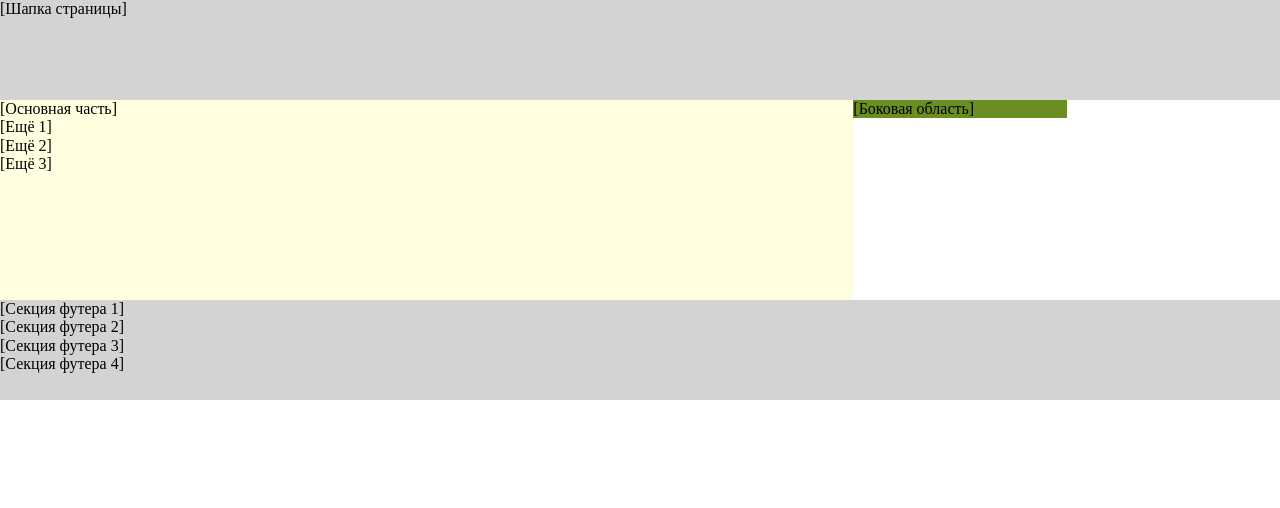
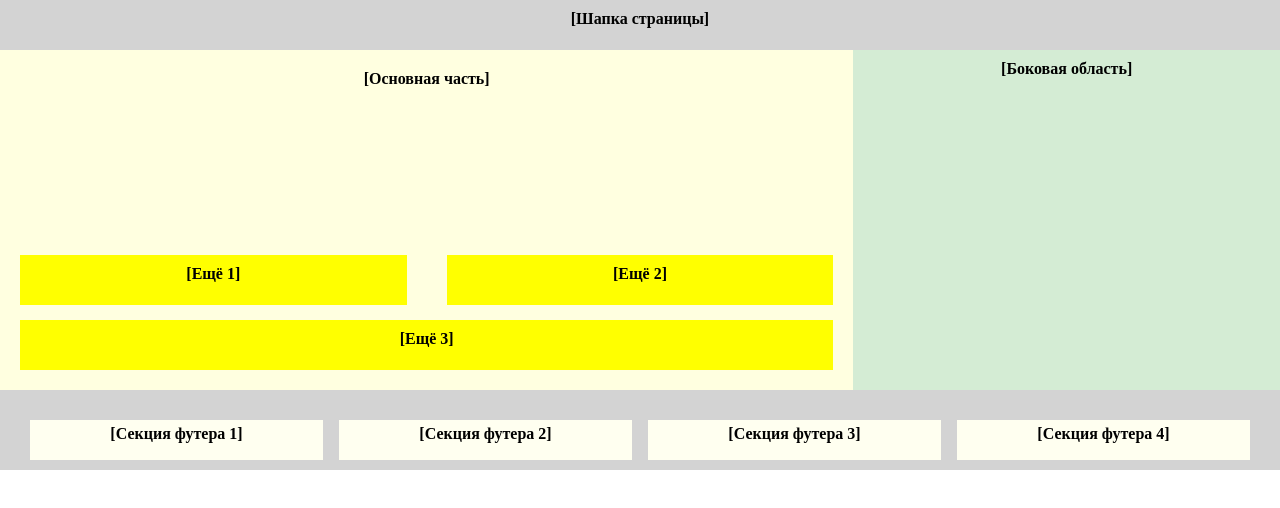
Before and after one commit to n3kr4s0v4/itgirlschool, a plain HTML site: page week-6/str1grid.html in a window 1280 px wide. Drawn offline with Linux system fonts and the light colour scheme.

Commit message:
grid done

```diff
--- a/week-6/str1grid.html
+++ b/week-6/str1grid.html
@@ -12,15 +12,14 @@
     <div class="container">
         <header class="header">[Шапка страницы]
         </header>
-        <main class="content">[Основная часть]
+        <main class="content">
+            <div class="content__name">[Основная часть]</div>
                 <div class="item1">[Ещё 1]</div>
                 <div class="item2">[Ещё 2]</div>
                 <div class="item3">[Ещё 3]</div>
             </main>
-        <aside>
-            <div class="sidebar">
+        <aside class="sidebar">
                 <div class="aside__text">[Боковая область]
-                </div>
             </div>
         </aside>
         <footer class="footer">
--- a/week-6/style1.css
+++ b/week-6/style1.css
@@ -2,13 +2,17 @@
     display: flex;
     justify-content: center;
     align-items: center;
-    background-color: darkgray;
+    background-color: lightgray;
     height: 35px;
+    padding: 10px;
+    font-weight: bolder;
 }
 
 .info {
     display: flex;
-    background-color: darkseagreen;
+    background-color: rgb(212, 236, 212);
+    text-align: center;
+    font-weight: bolder;
 }
 
 .aside {
@@ -16,30 +20,42 @@
 }
 
 .main__info {
+    border: 1px solid red;
     background-color: cornsilk;
-    height: 150px;
+    height: 250px;
     width: 70%;
     display: flex;
+    flex-wrap: wrap;
+    justify-content: space-around;
+    align-items: center;
+    text-align: center;
+    padding: 10px;
+    font-weight: bolder;
 }
 
 .item1,
 .item2,
 .item3 {
+    border: 1px solid red;
     background-color: yellow;
     height: 30px;
-    width: 300px;
+    width: 200px;
+    text-align: center;
+    padding: 10px;
+    font-weight: bolder;
 }
 
 .flex-container {
     display: flex;
-    justify-content: space-between;
-    background-color: darkgray;
+    justify-content: space-around;
+    background-color: lightgray;
     align-items: center;
-    height: 60px;
+    height: 80px;
 }
 
 .footer__sec {
     background-color: ivory;
-    margin: 10px;
     height: 30px;
+    padding: 10px;
+    font-weight: bolder;
 }
--- a/week-6/stylegrid.css
+++ b/week-6/stylegrid.css
@@ -1,6 +1,9 @@
 .header {
     grid-area: hd;
     background-color: lightgrey;
+    text-align: center;
+    padding: 10px;
+    font-weight: bolder;
 }
 
 .footer {
@@ -11,11 +14,46 @@
 .content {
     grid-area: main;
     background-color: lightyellow;
+    text-align: center;
+    padding: 10px;
+    font-weight: bolder;
 }
 
 .sidebar {
     grid-area: sd;
-    background-color: olivedrab;
+    background-color: rgb(212, 236, 212);
+    text-align: center;
+    padding: 10px;
+    font-weight: bolder;
+}
+
+.container {
+    display: grid;
+    height: 400px;
+    grid-template-columns: repeat(6, 1fr);
+    grid-auto-rows: 50px 1fr 1fr 80px;
+    grid-template-areas:
+        "hd hd hd hd   hd   hd"
+        "main main main main sd sd"
+        "main main main main sd sd"
+        "ft ft ft ft   ft   ft";
+}
+
+.footer {
+    display: grid;
+    grid-template-columns: repeat(4, 1fr);
+    grid-auto-rows: 30px;
+    gap: 1em;
+    padding: 30px;
+}
+
+.item1,
+.item2,
+.item3 {
+    background-color: yellow;
+    text-align: center;
+    padding: 10px;
+    font-weight: bolder;
 }
 
 .item1 {
@@ -30,13 +68,28 @@
     grid-area: item3;
 }
 
-.container {
+.content__name {
+    grid-area: name;
+}
+
+.content {
     display: grid;
-    grid-template-columns: repeat(6, 1fr);
-    grid-auto-rows: minmax(100px, auto);
+    height: 300px;
+    grid-template-columns: repeat(2, 1fr);
+    grid-auto-rows: 1fr 50px 50px;
     grid-template-areas:
-        "hd hd hd hd   hd   hd"
-        "main main main main sd sd"
-        "main main main main sd sd"
-        "ft ft ft ft   ft   ft";
+        "name name"
+        "item1 item2"
+        "item3 item3";
+    column-gap: 40px;
+    row-gap: 15px;
+    padding: 20px;
 }
+
+.footer__sec {
+    background-color: ivory;
+    text-align: center;
+    padding: 5px;
+    height: 30px;
+    font-weight: bolder;
+}
```
